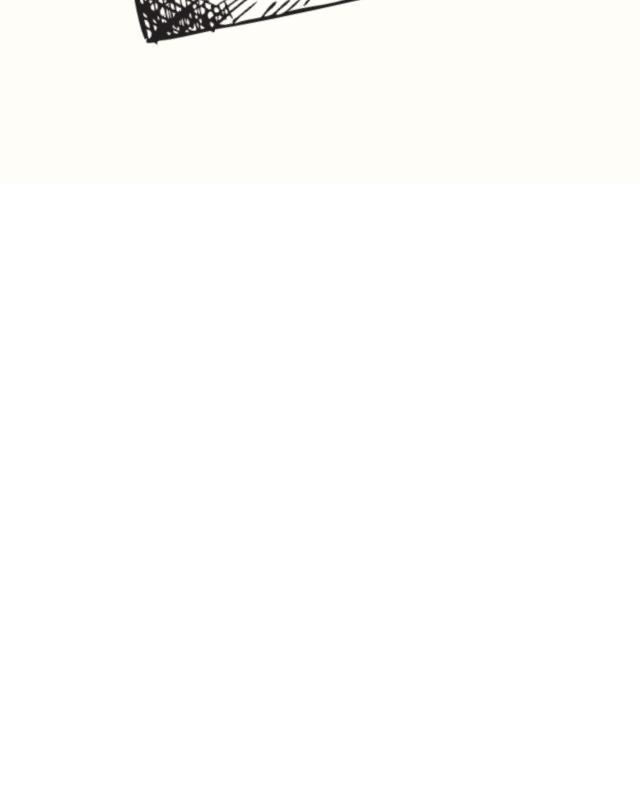
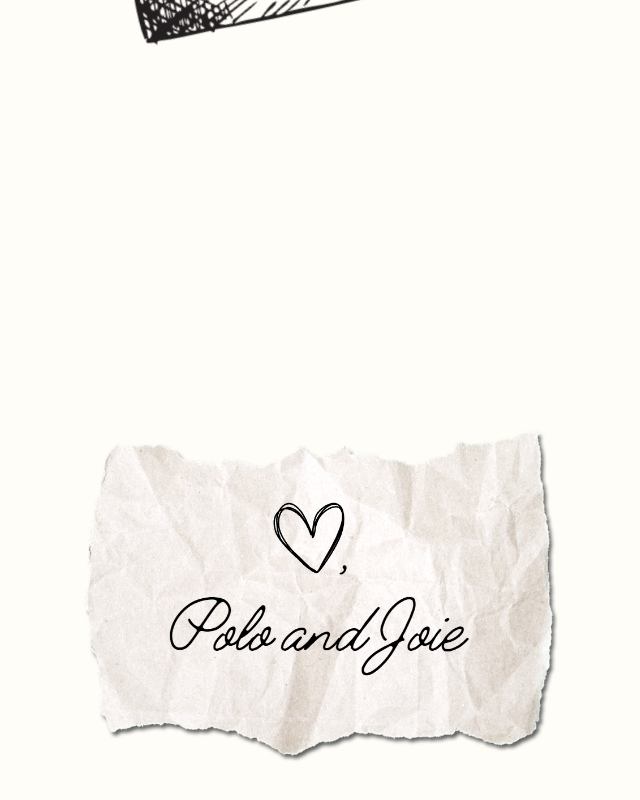
Before and after one commit to jigolaurito93/PoAndJoWedding, a React (Vite) app: page / in a window 1280 px wide. Shown: the part 6493-7293 px from the top of the page, without its empty margins (319-959 px from the left). Before the commit the page ends 6677 px from the top, so only its background shows below. Built offline with nearby package versions, Linux system fonts and the light colour scheme; a web font is replaced by a local one.

Commit message:
final section done

```diff
--- /dev/null
+++ b/src/components/Regards.jsx
@@ -0,0 +1,12 @@
+import React from "react";
+import loveLetter from "../assets/love-polo-and-joie.png";
+
+export default function Regards() {
+  return (
+    <div className="flex justify-center pb-40 lg:py-56" id="regards">
+      <div className="w-5/6 md:w-2/3 lg:w-[50%] xl:w-[40%] duration-500 hover:-rotate-2 hover:scale-110">
+        <img src={loveLetter} alt="" />
+      </div>
+    </div>
+  );
+}
--- a/src/index.css
+++ b/src/index.css
@@ -48,7 +48,8 @@ li {
 #navbar,
 #rsvp,
 #bellPoster,
-#cocktailLogo {
+#cocktailLogo,
+#regards {
   background-color: #fffdf7;
 }
 
@@ -66,6 +67,10 @@ li {
 
 #faq {
   background-color: #cddfec;
+}
+
+#regards {
+  background-color: ;
 }
 
 #colorPal1 {
--- a/src/views/Home.jsx
+++ b/src/views/Home.jsx
@@ -9,6 +9,7 @@ import BellPoster from "../components/BellPoster";
 import Attire from "../components/Attire";
 import CocktailLogo from "../components/CocktailLogo";
 import Faq from "../components/Faq";
+import Regards from "../components/Regards";
 
 function Home() {
   return (
@@ -23,6 +24,7 @@ function Home() {
       <CocktailLogo />
       <Faq />
       <Rsvp />
+      <Regards />
     </div>
   );
 }
```
Also changed, not shown: src/assets/love-polo-and-joie.png (added).
